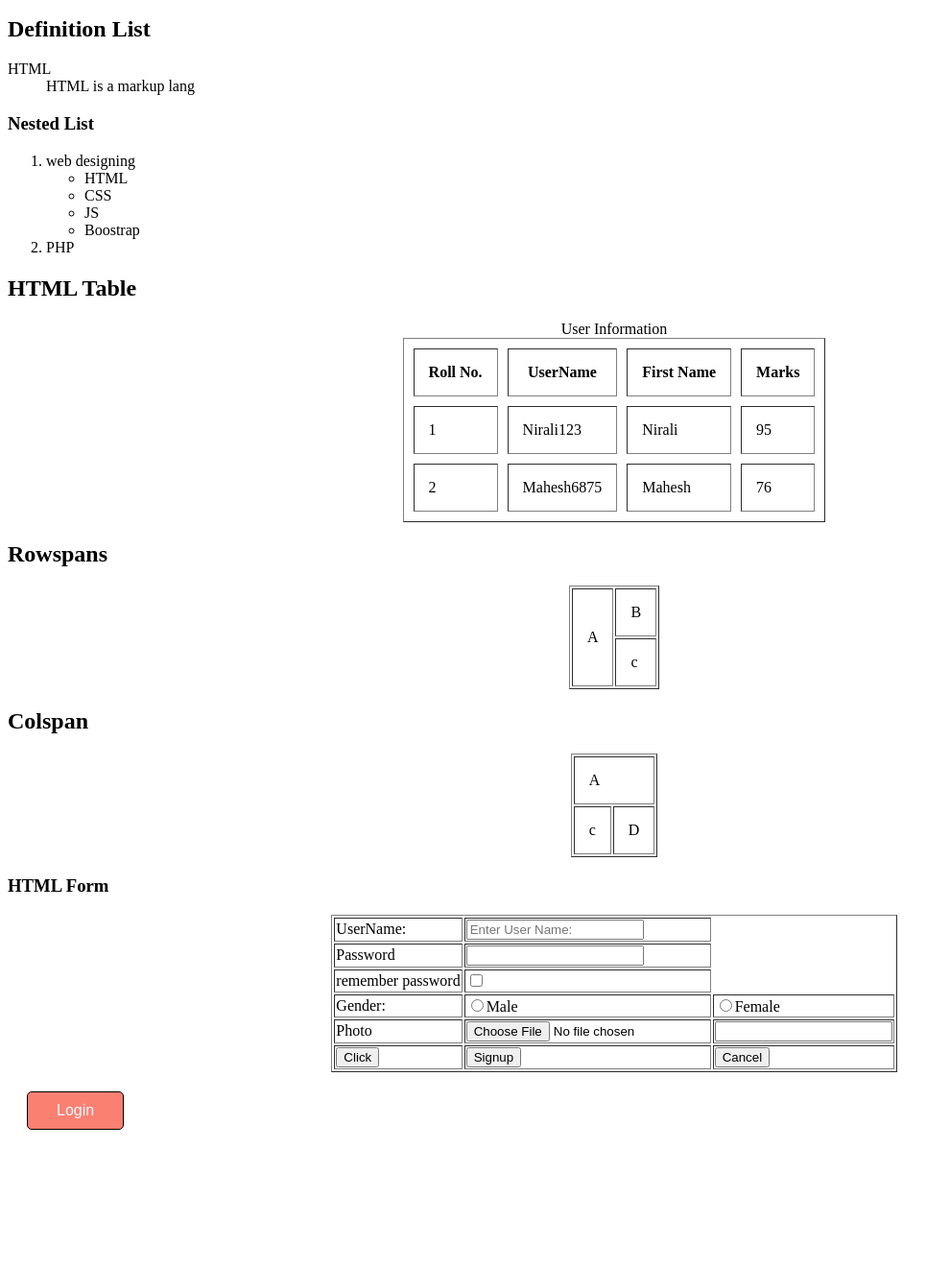
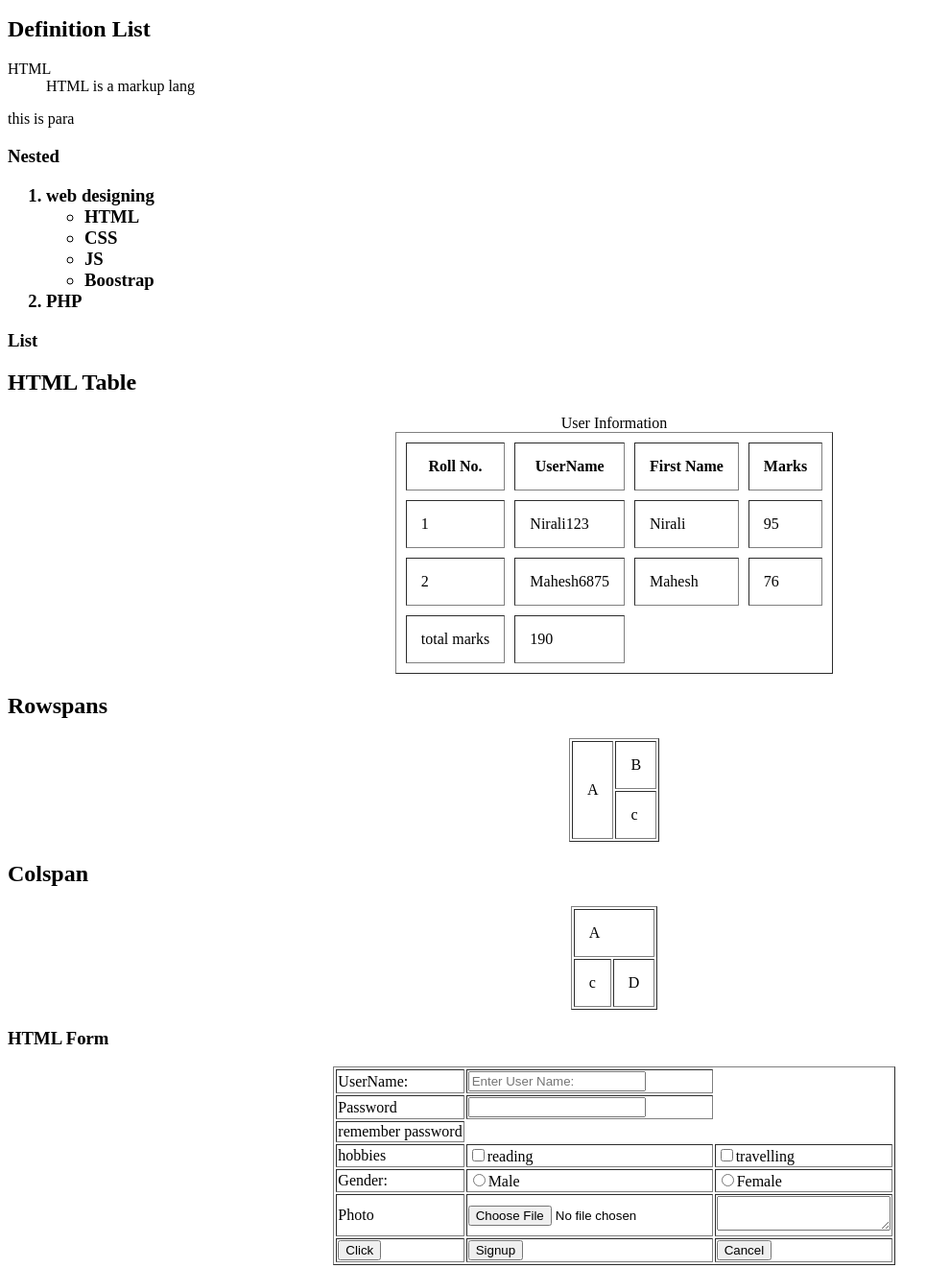
Before and after one commit to nirajpatil22400/JS-Notes-April-Batch, a plain HTML site: page list.html in a window 1280 px wide. Shown: the part 305-1626 px from the top of the page at 96% size, without its empty margins (0-990 px from the left). Before the commit the page ends 1510 px from the top, so only its background shows below. Drawn offline with Linux system fonts and the light colour scheme.

Commit message:
'day 12 js file updated'

```diff
--- a/day12.js
+++ b/day12.js
@@ -7,3 +7,4 @@
 // If divisible by 5, print "Buzz"
 // If divisible by both, print "FizzBuzz
 // 5.Given an array, find the largest number.
+//
--- a/list.html
+++ b/list.html
@@ -20,7 +20,7 @@
 <body>
     <h1 style="color: red;">HTML LIST:</h1>
     <h2 class="ol">order list</h2>
-    <ol type="i">
+    <ol type="a">
         <li id="hhh">HTML</li>
         <li id="hhh">CSS</li>
         <li id="hhh">javscript</li>
@@ -35,10 +35,10 @@
     <dl>
         <dt>HTML</dt>
         <dd>HTML is a markup lang</dd>
+        <p>this is para</p>
     </dl>
 
-    <h3>Nested List</h3>
-    <ol>
+    <h3>Nested<ol>
             <li>web designing</li>
             <ul>
                 <li>HTML</li>
@@ -47,7 +47,8 @@
                 <li>Boostrap</li>
             </ul>
             <li>PHP</li>
-    </ol>
+        </ol> List</h3>
+
 
     <h2>HTML Table</h2>
     <!-- table tag - tr td th -->
@@ -83,6 +84,12 @@
                 <td>76</td>
             </tr>
         </tbody>
+        <tfoot>
+            <tr>
+                <td>total marks</td>
+                <td>190</td>
+            </tr>
+        </tfoot>
     </table>
 
     <h2>Rowspans </h2>
@@ -118,7 +125,12 @@
             </tr>
             <tr>
                 <td>remember password</td>
-                <td><input type="checkbox"></td>
+
+            </tr>
+            <tr>
+                <td>hobbies</td>
+                <td><input type="checkbox">reading</td>
+                <td><input type="checkbox">travelling</td>
             </tr>
             <tr>
                 <td>Gender:</td>
@@ -128,7 +140,7 @@
             <tr>
                 <td>Photo</td>
                 <td><input type="file"></td>
-                <td><input type="textarea"></td>
+                <td><textarea></textarea></td>
             </tr>
             <tr>
                 <td><input type="button" name="" id="" value="Click"></td>
```
Also changed, not shown: index.html (+10 -0 lines), day11.js (line endings or trailing spaces). Lines whose indentation alone changed are shown as unchanged.
